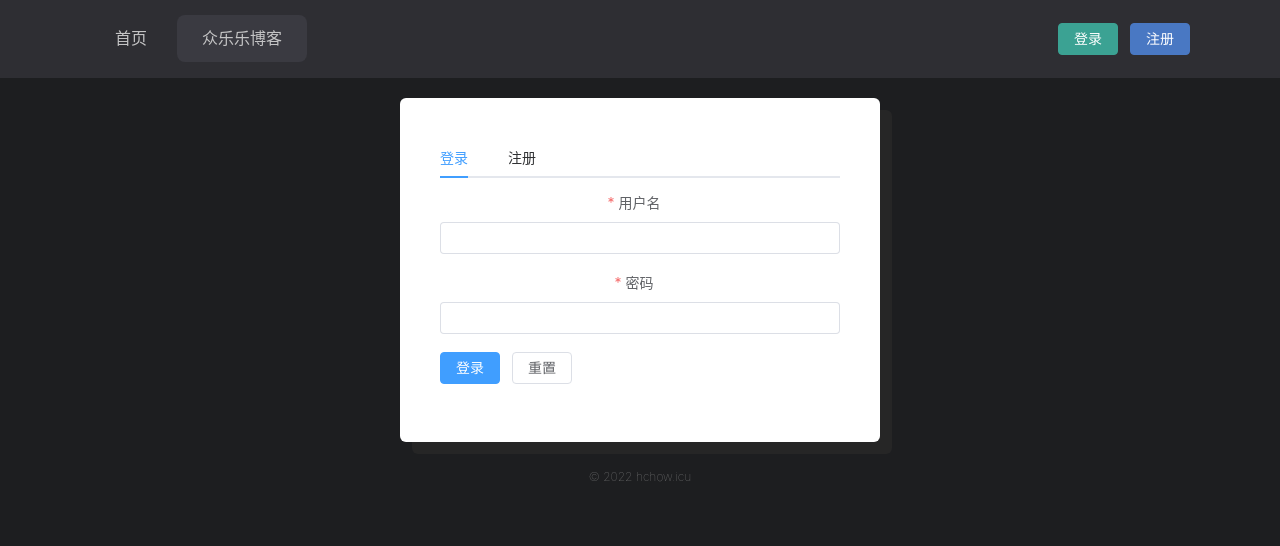
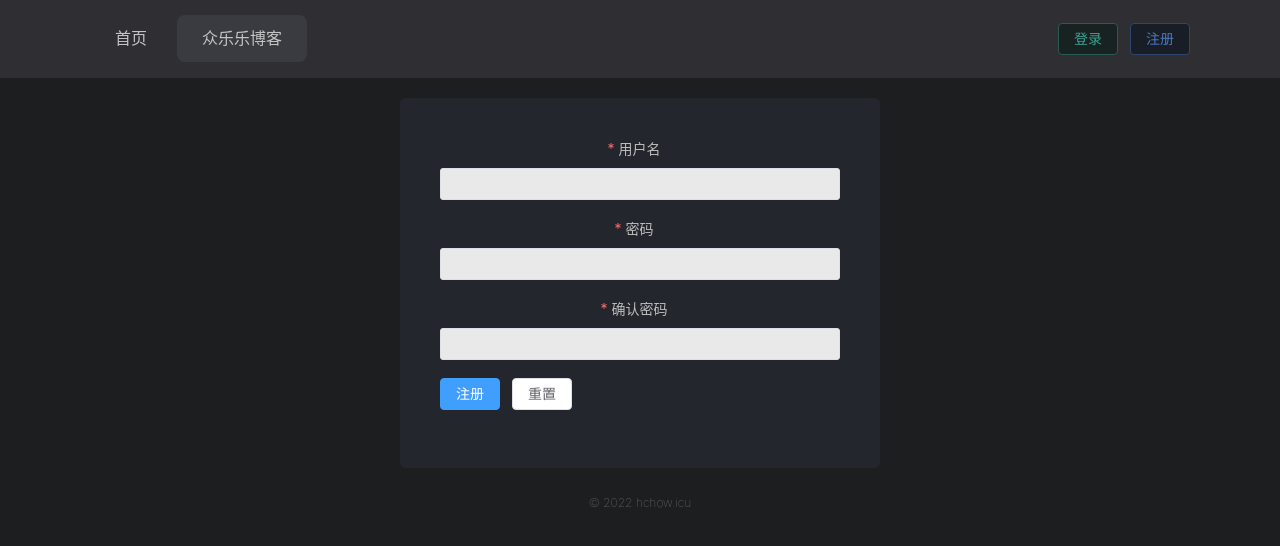
Before and after one commit to sdrpsps/vue3-blog, a Vue app: page /login in a window 1280 px wide. Shown: the top 546 px of the page. Built offline with nearby package versions, Linux system fonts and the light colour scheme; no server answers.

Commit message:
feat: 修改了登录注册按钮样式 feat: 主页和文章详情页添加了骨架屏 feat: 移除了路由跳转遮罩 feat: 登录注册点击按钮后添加了遮罩

```diff
--- a/src/components/APP/navHeader.vue
+++ b/src/components/APP/navHeader.vue
@@ -10,8 +10,8 @@
         </router-link>
       </ul>
       <div class="btn">
-        <el-button color="#3BA293" :dark="true" class="whiteText" @click="gotoLogin" v-if="!isLogin">登录</el-button>
-        <el-button color="#4978C3" :dark="true" @click="gotoRegister" v-if="!isLogin">注册</el-button>
+        <el-button color="#3BA293" plain :dark="true" @click="gotoLogin" v-if="!isLogin">登录</el-button>
+        <el-button color="#4978C3" plain :dark="true" @click="gotoRegister" v-if="!isLogin">注册</el-button>
         <el-popconfirm title="确定退出吗?" confirm-button-text="是" cancel-button-text="否" @confirm="logOut" v-else>
           <template #reference>
             <el-button color="#F06367" plain :dark="true">退出登录</el-button>
@@ -96,12 +96,6 @@ export default defineComponent({
         }
       }
     }
-    .btn {
-      .whiteText {
-        --el-button-text-color: var(--el-color-white) !important;
-        --el-button-hover-text-color: var(--el-color-white) !important;
-      }
-    }
   }
 }
 
--- a/src/router/guard/index.ts
+++ b/src/router/guard/index.ts
@@ -9,14 +9,7 @@ nProgress.configure({
 
 // 全局前置守卫
 router.beforeEach((to, from) => {
-  console.log(to.name);
-  const whiteList = ['Login']
-  if (whiteList.includes(to.name as string)) {
-    return
-  } else {
-    /* 开始 Loading 状态 */
-    loadingScreen(true)
-  }
+
 })
 
 // 全局后置钩子
--- a/src/style.css
+++ b/src/style.css
@@ -19,3 +19,7 @@ body::-webkit-scrollbar {
   line-height: 1.7;
   -webkit-font-smoothing: antialiased;
 }
+.el-skeleton {
+  --el-skeleton-color: #2e2e33 !important;
+  --el-skeleton-to-color: #1d1e20 !important;
+}
--- a/src/views/article.vue
+++ b/src/views/article.vue
@@ -1,5 +1,8 @@
 <template>
   <div class="container">
+    <div class="skeleton">
+      <el-skeleton :rows="10" animated :loading="loading" />
+    </div>
     <p class="title">{{ articleDetail.data.title }}</p>
     <div class="content">
       <MdEditor v-model="articleDetail.data.content" preview-only theme="dark" />
@@ -19,6 +22,8 @@ import 'md-editor-v3/lib/style.css'
 export default {
   components: { MdEditor },
   setup() {
+    /* 加载状态 */
+    const loading = ref(true)
     const router = useRouter()
     const articleID = ref(0)
     const articleDetail = ref({ data: { title: '', content: '' } })
@@ -37,7 +42,8 @@ export default {
         console.log(error)
       }
       /* 停止 Loading 状态 */
-      loadingScreen(false)
+      // loadingScreen(false)
+      loading.value = false
     }
     onMounted(() => {
       getArticleID()
@@ -45,6 +51,7 @@ export default {
     })
 
     return {
+      loading,
       articleDetail
     }
   }
--- a/src/views/home.vue
+++ b/src/views/home.vue
@@ -1,6 +1,9 @@
 <template>
   <div class="home">
     <div class="article">
+      <div class="skeleton">
+        <el-skeleton :rows="5" animated :loading="loading" />
+      </div>
       <div class="articleItem" v-for="item in articleList" :key="item.id">
         <router-link :to="{ name: 'Article', query: { id: item.id } }">
           <p class="title">{{ item.title }}</p>
@@ -21,6 +24,8 @@ export default defineComponent({
   name: 'home',
   components: {},
   setup() {
+    /* 加载状态 */
+    const loading = ref(true)
     /* 文章列表 */
     const articleList = ref([] as articleListDatum[])
     /* 文章分页 */
@@ -34,13 +39,15 @@ export default defineComponent({
       } catch (error) {
         console.log(error)
       }
+      loading.value = false
       /* 停止 Loading 状态 */
-      loadingScreen(false)
+      // loadingScreen(false)
     }
     onMounted(() => {
       getArticleListHandler()
     })
     return {
+      loading,
       articleList
     }
   }
@@ -52,8 +59,8 @@ export default defineComponent({
   margin: 0 auto;
   .article {
     padding: 60px 20px 0px 20px;
+    text-align: left;
     .articleItem {
-      text-align: left;
       background-color: #2e2e33;
       border-radius: 8px;
       font-weight: 300;
--- a/src/views/login.vue
+++ b/src/views/login.vue
@@ -1,7 +1,6 @@
 <template>
   <div class="login">
-    <el-tabs v-model="activeName" class="demo-tabs" @tab-click="handleClick">
-      <el-tab-pane label="登录" name="login">
+    <div class="loginForm" v-if="activeName === 'login'">
       <el-form label-position="top" label-width="100px" :model="loginForm" ref="loginFormRef" :rules="loginFormRules">
         <el-form-item label="用户名" prop="name">
           <el-input v-model="loginForm.name" />
@@ -14,8 +13,8 @@
           <el-button @click="resetLoginForm(loginFormRef)">重置</el-button>
         </el-form-item>
       </el-form>
-      </el-tab-pane>
-      <el-tab-pane label="注册" name="register">
+    </div>
+    <div class="registerForm" v-else>
       <el-form label-position="top" label-width="100px" :model="registerForm" ref="registerFormRef" :rules="registerFormRules">
         <el-form-item label="用户名" prop="name">
           <el-input v-model="registerForm.name" />
@@ -31,8 +30,7 @@
           <el-button @click="resetRegisterForm(registerFormRef)">重置</el-button>
         </el-form-item>
       </el-form>
-      </el-tab-pane>
-    </el-tabs>
+    </div>
   </div>
 </template>
 
@@ -42,6 +40,7 @@ import { defineComponent, onMounted, reactive, ref, toRaw } from 'vue'
 import { login, register } from '@/api'
 import { onBeforeRouteUpdate, useRouter } from 'vue-router'
 import useUserStore from '@/store/modules/user'
+import { loadingScreen } from '@/utils/loading'
 
 export default defineComponent({
   setup() {
@@ -57,9 +56,6 @@ export default defineComponent({
     })
     /* tabs */
     const activeName = ref('login')
-    const handleClick = (tab: TabsPaneContext) => {
-      activeName.value = tab.paneName as string
-    }
     /* 登录表单 */
     const loginForm = reactive({
       name: '',
@@ -82,6 +78,7 @@ export default defineComponent({
       if (!formEl) return
       await formEl.validate(async (valid) => {
         if (valid) {
+          loadingScreen(true)
           try {
             const res = await login(loginForm)
             ElMessage.success('登录成功!')
@@ -92,6 +89,7 @@ export default defineComponent({
             console.log(error)
           }
         }
+        loadingScreen(false)
       })
     }
     // 重置登录表单
@@ -128,6 +126,7 @@ export default defineComponent({
       if (!formEl) return
       await formEl.validate(async (valid) => {
         if (valid) {
+          loadingScreen(true)
           try {
             await register(registerForm)
             ElMessage.success('注册成功,请登录!')
@@ -135,6 +134,7 @@ export default defineComponent({
           } catch (error) {
             console.log(error)
           }
+          loadingScreen(false)
         }
       })
     }
@@ -149,7 +149,6 @@ export default defineComponent({
     })
     return {
       activeName,
-      handleClick,
       loginForm,
       loginFormRef,
       loginFormRules,
@@ -171,8 +170,13 @@ export default defineComponent({
   padding: 40px;
   width: 400px;
   border-radius: 6px;
-  background-color: #fff;
-  box-shadow: 12px 12px 0 0 #262626;
+  background-color: #23272d;
   margin: 0 auto;
+  :deep(.el-form-item__label) {
+    color: #bcbcbc;
+  }
+  :deep(.el-input__wrapper) {
+    background-color: rgba($color: #fff, $alpha: 0.9);
+  }
 }
 </style>
```
Lines whose indentation alone changed are shown as unchanged.
